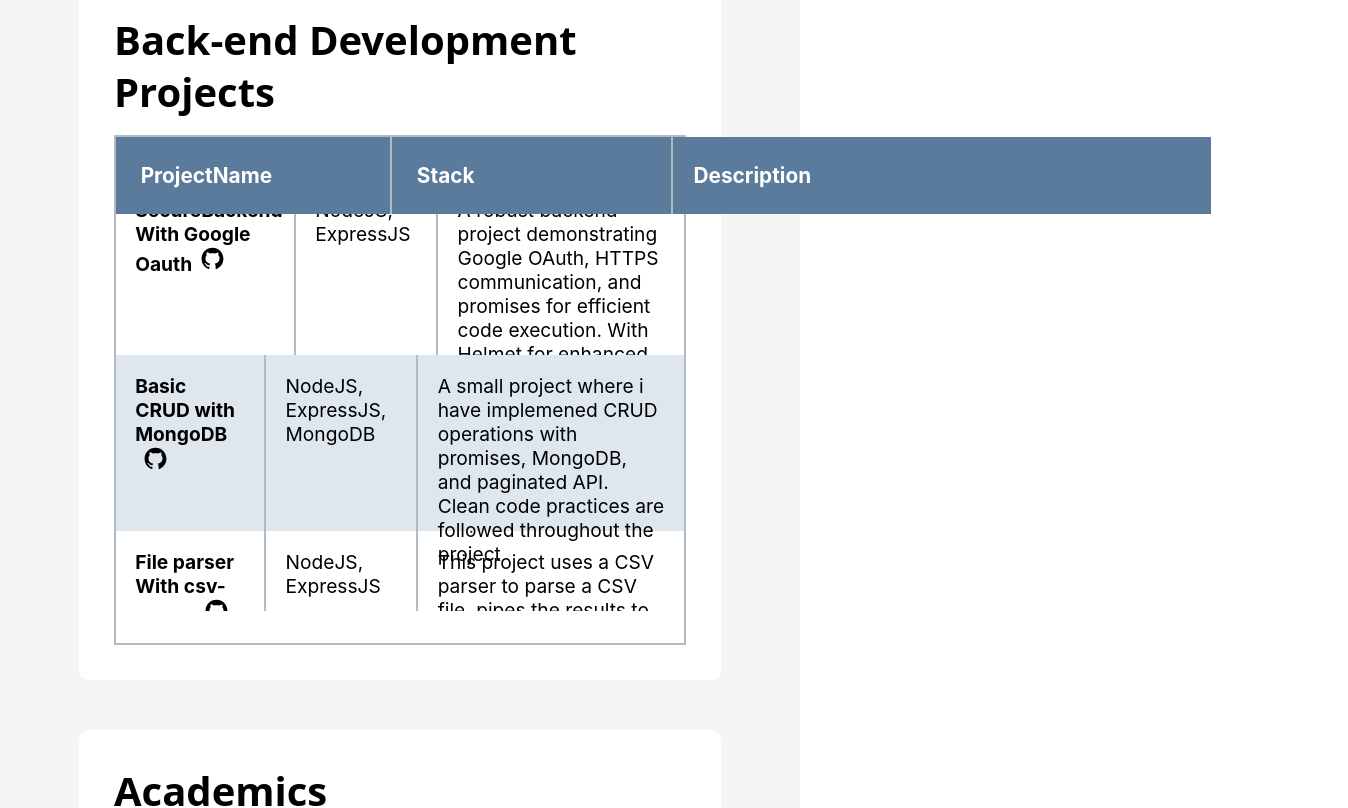
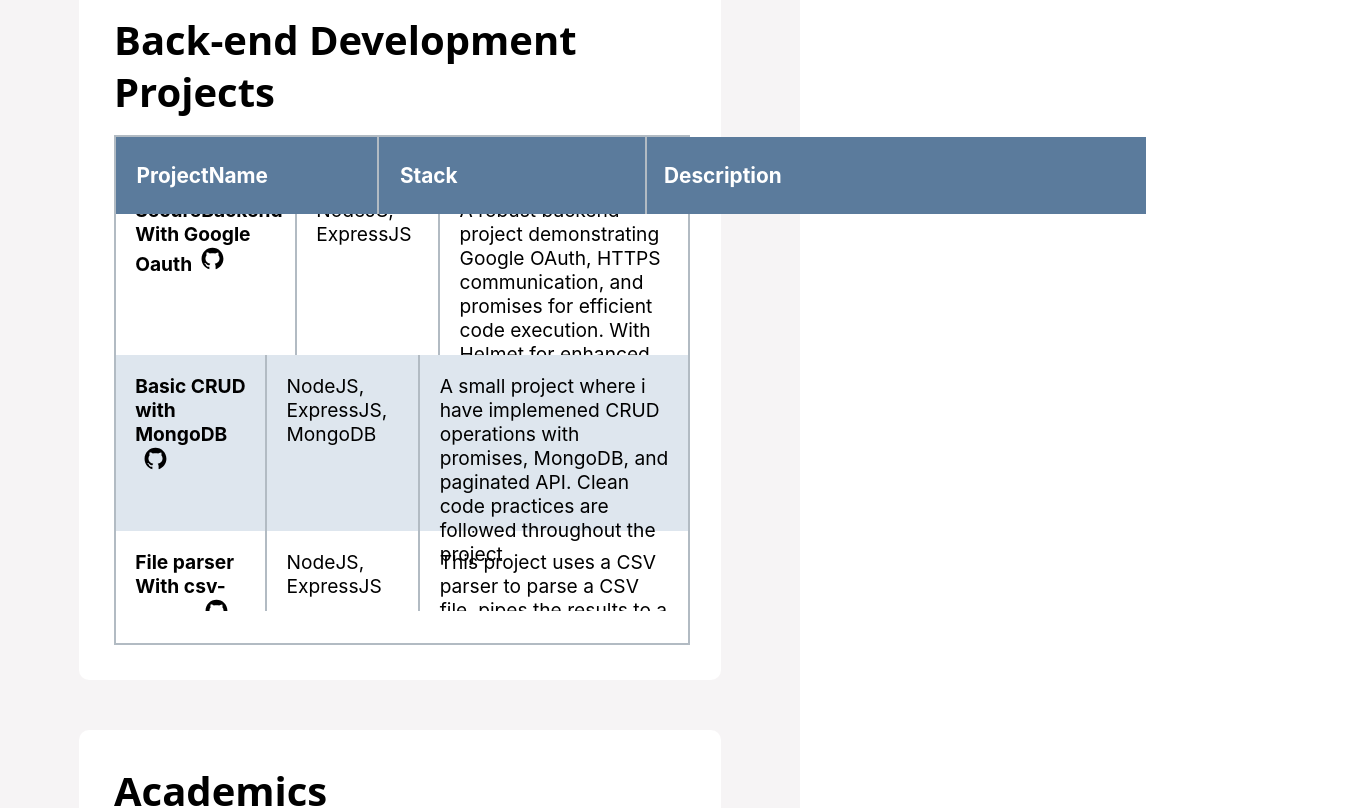
Before and after one commit to pratiklavhaleplp/html-css, a React (Create React App) app in the folder portfolio/: page / in a window 1280 px wide. Shown: the part 3060-3868 px from the top of the page, 1348 px wide, since content can reach past the window. Built offline with nearby package versions, Linux system fonts and the light colour scheme; no server answers.

Commit message:
header width issue fix

```diff
--- a/portfolio/src/components/BackEndEndProject/styles.css
+++ b/portfolio/src/components/BackEndEndProject/styles.css
@@ -15,7 +15,7 @@
   flex-direction: row;
 }
 .backend-project-header {
-  width: 77em;
+  width: 64.35em;
   display: flex;
   flex-direction: row;
   position: absolute;
@@ -23,7 +23,7 @@
   height: 4.8em;
 }
 .project-name {
-  width: 12em;
+  width: 12.5em;
   font-size: 1.3em;
   display: flex;
   font-weight: bold;
@@ -35,7 +35,7 @@
   background-color: #5b7b9c;
 }
 .stack {
-  width: 12.2em;
+  width: 12.7em;
   font-size: 1.3em;
   color: white;
   font-weight: bold;
@@ -47,7 +47,7 @@
   background-color: #5b7b9c;
 }
 .description {
-  width: 24.9em;
+  width: 25em;
   font-size: 1.3em;
   color: white;
   font-weight: bold;
@@ -64,6 +64,7 @@
 .parent-backend-content {
   border: 2px solid #b2bbc3;
   margin-top: 3%;
+  width: 100%;
   height: 31.6em;
 }
 .project-name-row-item {
```
